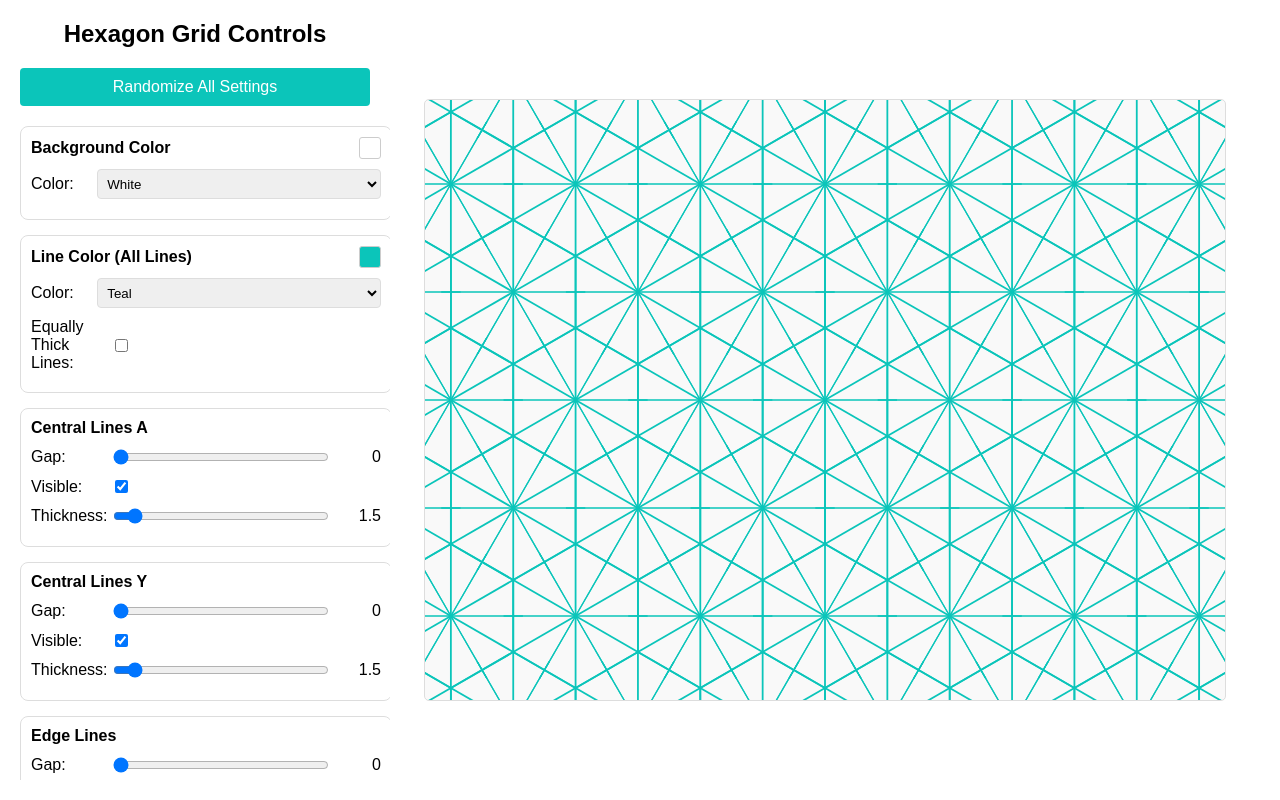
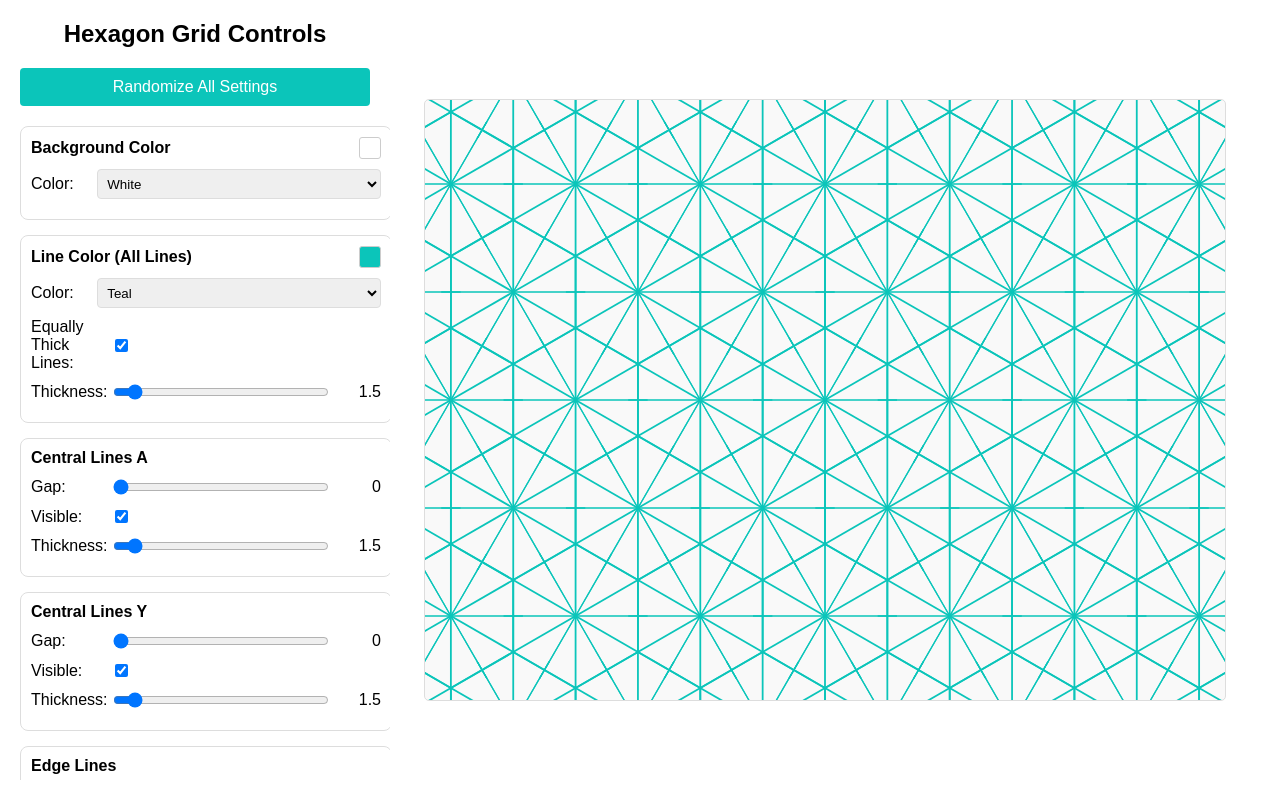
Before and after one commit to brayriebond/hexagonal-pattern-visualizer, a website: page public/index.html in a window 1280 px wide. Drawn offline with Linux system fonts and the light colour scheme.

Commit message:
equally thick lines by default

```diff
--- a/public/index.html
+++ b/public/index.html
@@ -173,10 +173,10 @@
 
       <div class="slider-container">
         <label for="equalThickness">Equally Thick Lines:</label>
-        <input type="checkbox" id="equalThickness">
+        <input type="checkbox" id="equalThickness" checked>
       </div>
 
-      <div class="slider-container" id="globalThicknessContainer" style="display: none;">
+      <div class="slider-container" id="globalThicknessContainer" style="display: flex;">
         <label for="globalThickness">Thickness:</label>
         <input type="range" id="globalThickness" min="0.5" max="15" value="1.5" step="0.5">
         <span id="globalThicknessValue" class="value-display">1.5</span>
@@ -622,6 +622,9 @@
     // Initialize with the hexagon grid
     initVisualization();
 
+    // Call toggleThicknessControls to set up the initial state
+    toggleThicknessControls();
+
     // Function to update background color
     function updateBackgroundColor(color) {
       document.getElementById('hexagonSvg').style.backgroundColor = color;
```
